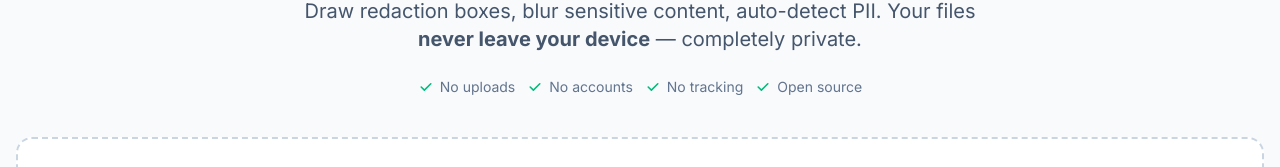
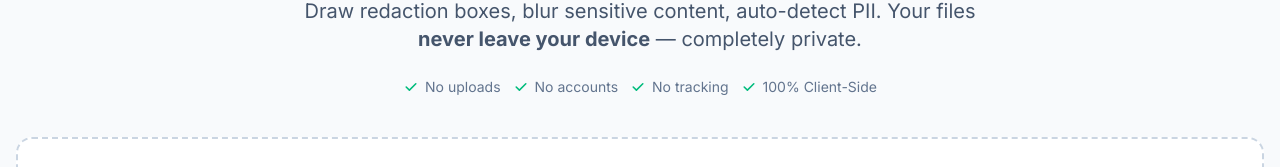
Before and after one commit to IPCAREAS/local-redact-pdf, a Next.js app: page / in a window 1280 px wide. Shown: the part 212-379 px from the top of the page. Built offline with nearby package versions, Linux system fonts and the light colour scheme.

Commit message:
fix: replace 'Open source' with '100% Client-Side' in hero badges

```diff
--- a/components/RedactApp.tsx
+++ b/components/RedactApp.tsx
@@ -75,7 +75,7 @@ export default function RedactApp() {
                 Draw redaction boxes, blur sensitive content, auto-detect PII. Your files <strong>never leave your device</strong> — completely private.
               </p>
               <div className="flex flex-wrap justify-center gap-3 text-sm text-slate-500 dark:text-slate-400 mb-8">
-                {['No uploads', 'No accounts', 'No tracking', 'Open source'].map((f) => (
+                {['No uploads', 'No accounts', 'No tracking', '100% Client-Side'].map((f) => (
                   <span key={f} className="flex items-center gap-1.5">
                     <svg className="w-4 h-4 text-emerald-500" fill="currentColor" viewBox="0 0 20 20">
                       <path fillRule="evenodd" d="M16.707 5.293a1 1 0 010 1.414l-8 8a1 1 0 01-1.414 0l-4-4a1 1 0 011.414-1.414L8 12.586l7.293-7.293a1 1 0 011.414 0z" clipRule="evenodd" />
```
